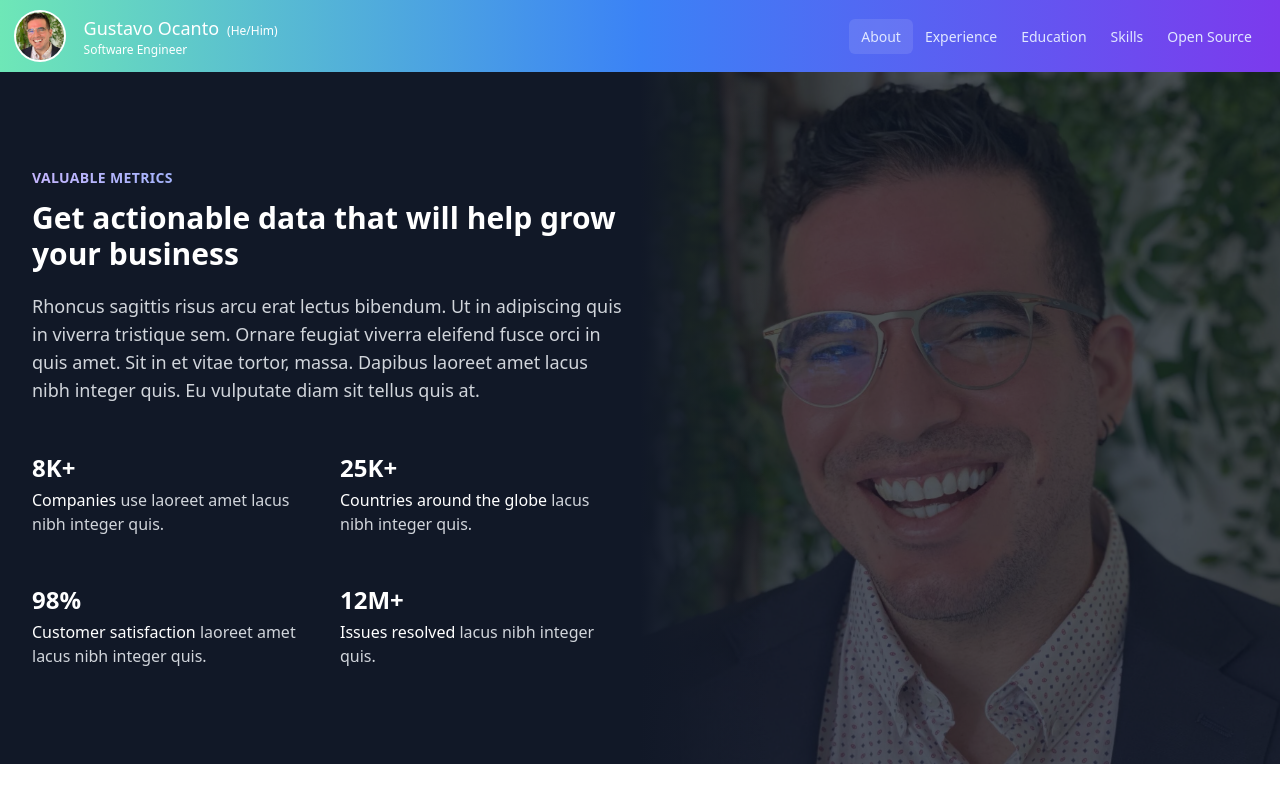
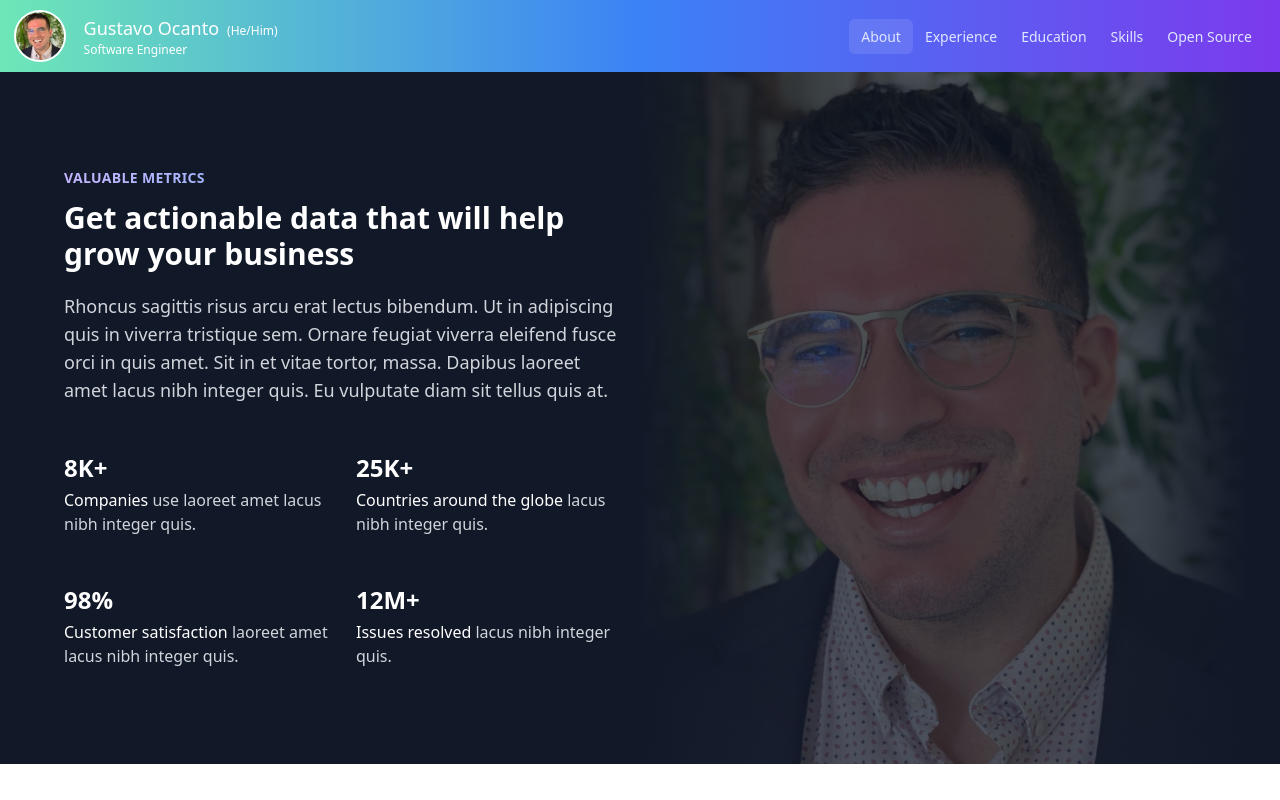
Before and after one commit to gocantodev/client, a Vue app: page / in a window 1280 px wide. Shown: the top 800 px of the page. Built offline with nearby package versions, Linux system fonts and the light colour scheme; what @tailwindcss/typography would draw is missing.

Commit message:
adjust the hero image

```diff
--- a/src/App.vue
+++ b/src/App.vue
@@ -25,7 +25,11 @@
 
 		<Navigation :author="author"></Navigation>
 
-		<Hero></Hero>
+		<div class="bg-white bg-gray-900">
+			<div class="section-margin">
+				<Hero></Hero>
+			</div>
+		</div>
 
 		<div class="bg-white py-5">
 			<div class="section-margin">
--- a/src/Component/Hero.vue
+++ b/src/Component/Hero.vue
@@ -5,6 +5,7 @@
 			<div class="h-full w-full xl:grid xl:grid-cols-2">
 				<div class="h-full xl:relative xl:col-start-2">
 					<img class="h-full w-full object-cover opacity-25 xl:absolute xl:inset-0" src="../assets/avatar.jpg" alt="People working on laptops">
+					<div aria-hidden="true" class="absolute bg-gradient-to-b from-gray-900 h-32 top-0 xl:bg-gradient-to-l xl:h-full xl:inset-y-0 xl:right-0 xl:w-32"></div>
 					<div aria-hidden="true" class="absolute inset-x-0 top-0 h-32 bg-gradient-to-b from-gray-900 xl:inset-y-0 xl:left-0 xl:h-full xl:w-32 xl:bg-gradient-to-r"></div>
 				</div>
 			</div>
```
